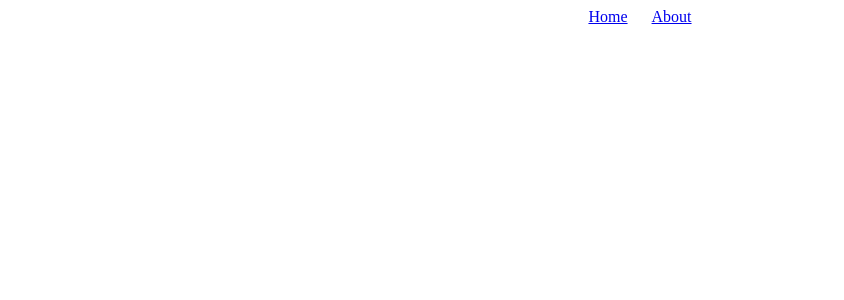
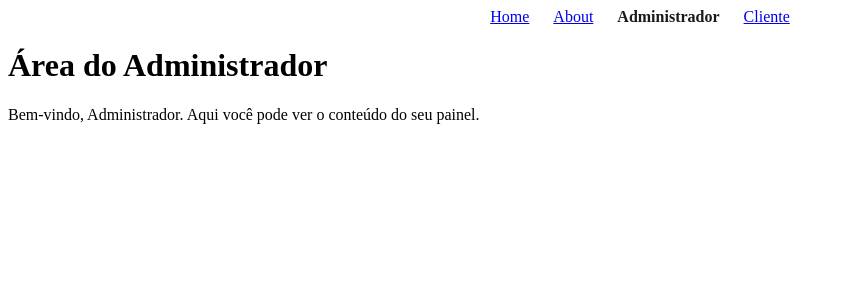
Before and after one commit to layannesousa2025/Sintex, a React (Vite) app in the folder sintex/: page /admin in a window 1280 px wide. Before the commit this address had no page. Shown: the top 300 px of the page, without its empty margins (0-844 px from the left). Built offline with nearby package versions, Linux system fonts and the light colour scheme.

Commit message:
pagina do admistrador e cliente

```diff
--- a/sintex/src/App.jsx
+++ b/sintex/src/App.jsx
@@ -1,19 +1,22 @@
-import { Routes, Route } from "react-router-dom"; // ✨ Corrigido para react-router-dom
+import { Routes, Route } from "react-router-dom";
 import Home from "./Pages/Home/Home";
-import About from "./Pages/About/About"; // ✨ Adicionado o import que faltava!
+import About from "./Pages/About/About";
+import Admin from "./Pages/Admin/Admin";
+import Client from "./Pages/Client/Client";
 import Menu from "./Componentes/Menu/Menu";
 import LayoutMenu from "./Pages/LayoutMenu/LayoutMenu";
 
 export default function App() {
   return (
     <>
-
-<Menu/>
+      <Menu />
       <Routes>
         <Route path="/" element={<LayoutMenu />}>
-        <Route index element={<Home />} />
+          <Route index element={<Home />} />
+          <Route path="client" element={<Client />} />
         </Route>
 
+          <Route path="admin" element={<Admin />} />
         <Route path="/about" element={<About />} />
       </Routes>
     </>
--- a/sintex/src/Componentes/Menu/Menu.jsx
+++ b/sintex/src/Componentes/Menu/Menu.jsx
@@ -10,6 +10,14 @@ return (
       <MenuLink to="/about">
         About
       </MenuLink>
+
+      <MenuLink to="/admin">
+        Administrador
+      </MenuLink>
+
+      <MenuLink to="/client">
+        Cliente
+      </MenuLink>
     </nav>
   )
 }
--- /dev/null
+++ b/sintex/src/Pages/Admin/Admin.jsx
@@ -0,0 +1,8 @@
+export default function Admin() {
+  return (
+    <div className="App">
+      <h1>Área do Administrador</h1>
+      <p>Bem-vindo, Administrador. Aqui você pode ver o conteúdo do seu painel.</p>
+    </div>
+  )
+}
--- /dev/null
+++ b/sintex/src/Pages/Client/Client.jsx
@@ -0,0 +1,8 @@
+export default function Client() {
+  return (
+    <div className="App">
+      <h1>Área do Cliente</h1>
+      <p>Bem-vindo, Cliente. Aqui você pode ver o conteúdo disponível para você.</p>
+    </div>
+  )
+}
```
Lines whose indentation alone changed are shown as unchanged.
